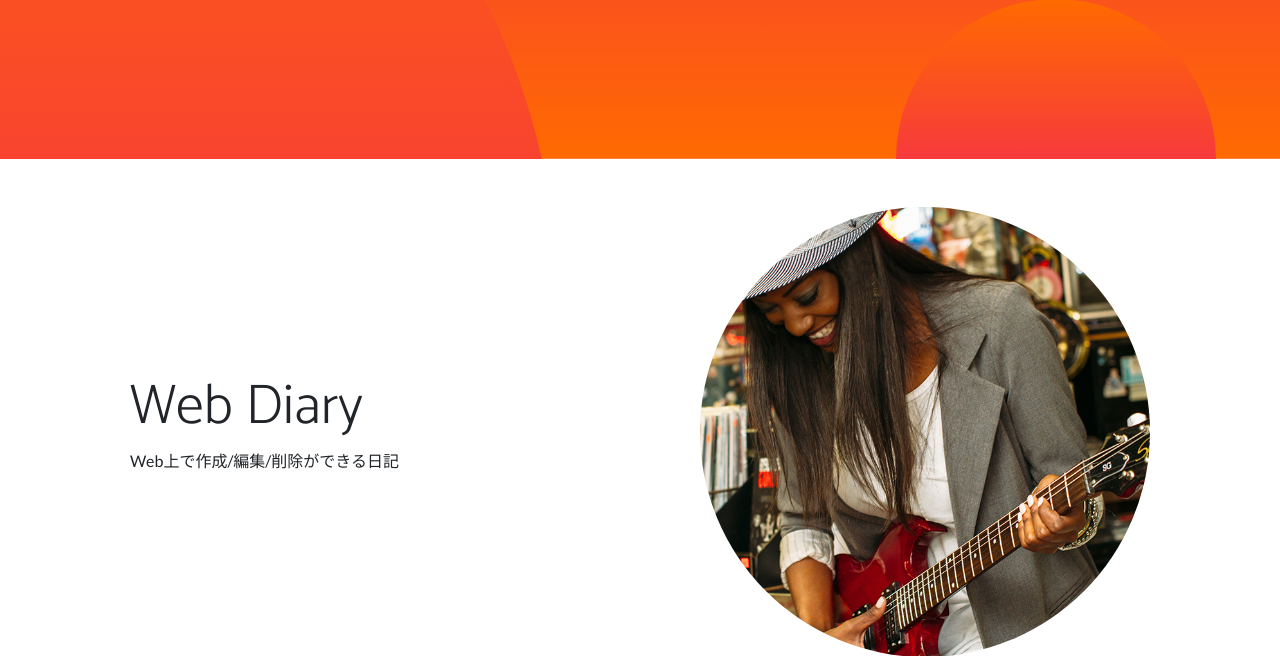
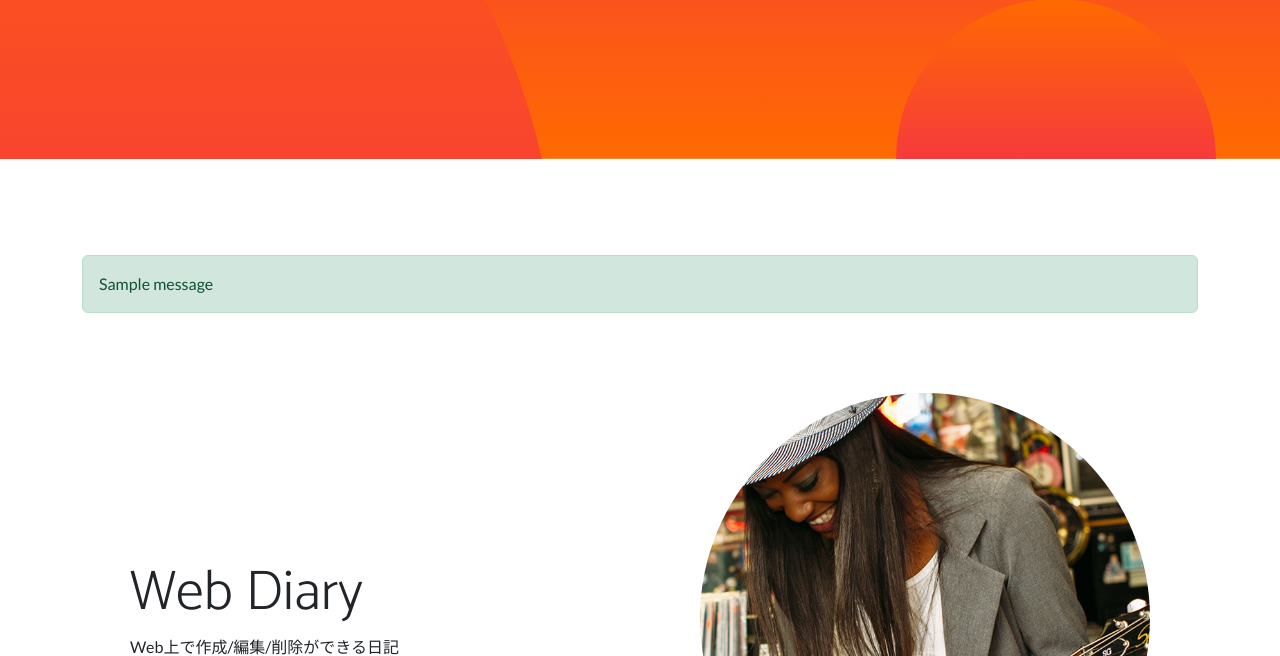
Before and after one commit to Yuma0309/Study-Django, a Django app: page / in a window 1280 px wide. Shown: the part 528-1184 px from the top of the page. Run offline with Django 5.2, Linux system fonts and the light colour scheme; tables that the repository leaves empty hold one stand-in row (values such as "Sample post"); one stand-in notice (Sample message) is shown; some libraries are stand-ins or nearby versions.

Commit message:
リスト9.6までの動作を確認

```diff
--- a/private_diary/diary/templates/base.html
+++ b/private_diary/diary/templates/base.html
@@ -50,6 +50,20 @@
 
       {% block header%}{% endblock %}
 
+      {% if messages %}
+        <div class="container my-div-style">
+          <div class="row">
+            <ul class="messages" style="list-style: none;">
+              {% for message in messages %}
+              <li {% if message.tags %} class="{{ message.tags }}" {% endif %}>
+                {{ message }}
+              </li>
+              {% endfor %}
+            </ul>
+          </div>
+        </div>
+      {% endif %}
+
       {% block contents%}{% endblock %}
 
       <!-- Footer -->
```
